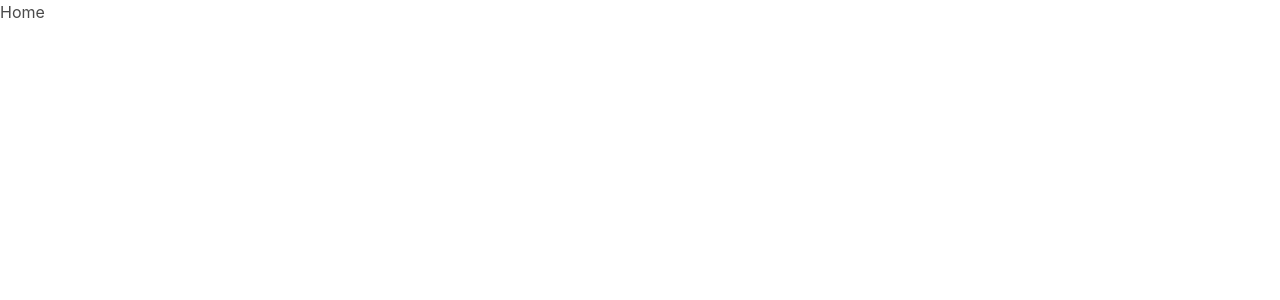
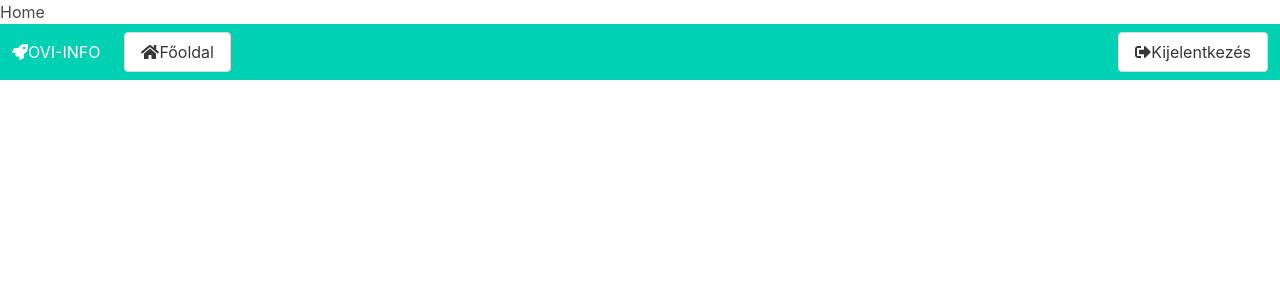
Before and after one commit to sajtos12/ovi_info_fe, a React (Create React App) app: page /home in a window 1280 px wide. Shown: the top 300 px of the page. Built offline with nearby package versions, Linux system fonts and the light colour scheme; sample sign-in values are in the browser's storage.

Commit message:
login and logout working

```diff
--- a/src/components/home/home.js
+++ b/src/components/home/home.js
@@ -1,5 +1,11 @@
-import React from "react";
+import React, { useState } from "react";
+import Navbar from "../navbar/navbar";
 
 export default function Home() {
-  return <div>Home</div>;
+  return (
+    <div>
+      Home
+      <Navbar />
+    </div>
+  );
 }
--- a/src/components/login/login.js
+++ b/src/components/login/login.js
@@ -53,7 +53,7 @@ export default function Login() {
                         onChange={onChange}
                       />
                       <span className="icon is-small is-left">
-                        <i className="fas fa-user"></i>
+                        <i className="fas fa-user" />
                       </span>
                     </div>
                   </div>
@@ -67,7 +67,7 @@ export default function Login() {
                         onChange={onChange}
                       />
                       <span className="icon is-small is-left">
-                        <i className="fas fa-lock"></i>
+                        <i className="fas fa-lock" />
                       </span>
                     </div>
                   </div>
--- /dev/null
+++ b/src/components/navbar/navbar.js
@@ -0,0 +1,56 @@
+import React, { useState } from "react";
+import { Redirect } from "react-router";
+
+export default function Navbar() {
+  const [open, setOpen] = useState(false);
+  const [logout, setLogout] = useState(false);
+
+  const openMenu = () => {
+    setOpen(!open);
+  };
+
+  const handleLogout = () => {
+    localStorage.removeItem("token");
+    setLogout(true);
+  };
+
+  return (
+    <nav className="navbar is-primary" role="navigation">
+      <div className="navbar-brand">
+        <div className="navbar-item">
+          <i className="fas fa-rocket" />
+          OVI-INFO
+        </div>
+        <a
+          role="button"
+          class="navbar-burger"
+          aria-label="menu"
+          aria-expanded="false"
+          onClick={openMenu}
+        >
+          <span aria-hidden="true"></span>
+          <span aria-hidden="true"></span>
+          <span aria-hidden="true"></span>
+        </a>
+      </div>
+      <div className={"navbar-menu" + (open === true ? " is-active" : "")}>
+        <div className="navbar-start">
+          <div className="navbar-item">
+            <button className="button">
+              <i className="fas fa-home" />
+              Főoldal
+            </button>
+          </div>
+        </div>
+        <div className="navbar-end">
+          <div className="navbar-item">
+            <button className="button" onClick={handleLogout}>
+              <i class="fas fa-sign-out-alt" /> Kijelentkezés
+            </button>
+          </div>
+        </div>
+      </div>
+      {logout && <Redirect from="**" to="/home" />}
+    </nav>
+  );
+}
```
